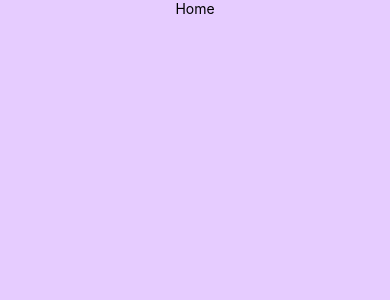
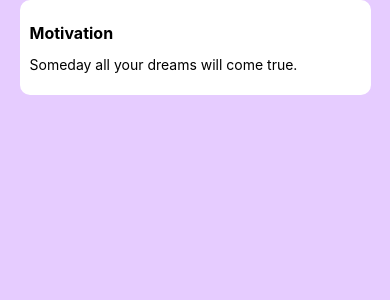
Before and after one commit to hentesandreea/unihack2023, a React Native app: screen /Login in a window 390 px wide. Before the commit this address had no page. Shown: the top 300 px of the page. Built offline with nearby package versions, Linux system fonts and the light colour scheme.

Commit message:
Componenta de quote

```diff
--- a/libs/screens/app/Home.js
+++ b/libs/screens/app/Home.js
@@ -1,10 +1,11 @@
 import {Text} from "react-native";
 import KContainer from "../../ui-components/KContainer";
+import KMotivationalQuotes from "../../ui-components/KMotivationalQuotes";
 
 function Home(props) {
     return (
         <KContainer>
-            <Text>Home</Text>
+            <KMotivationalQuotes title={'Motivation'} description={'Someday all your dreams will come true.'}/>
         </KContainer>
     );
 }
--- /dev/null
+++ b/libs/ui-components/KMotivationalQuotes.js
@@ -0,0 +1,37 @@
+import {Text, View, StyleSheet} from "react-native";
+
+
+function KMotivationalQuotes(
+    {title, description}
+) {
+    return (
+       <View style={styles.label}>
+        <Text style ={styles.header}>
+            {title}
+        </Text>
+           <Text style={styles.quote}>{description}</Text>
+       </View>
+    );
+}
+const styles = StyleSheet.create({
+    label:{
+        backgroundColor:'white',
+        height:'12%',
+        width:'90%',
+        padding:10,
+        alignItems:'left',
+        justifyContent:'space-evenly',
+        borderRadius:10,
+    },
+    header:{
+      fontSize:16,
+        fontWeight:'bold',
+    },
+    quote:{
+        fontSize:14,
+        alignItems:'left',
+    },
+
+})
+
+export default KMotivationalQuotes;
--- a/package.json
+++ b/package.json
@@ -24,7 +24,7 @@
     "react-native": "0.72.6",
     "react-native-safe-area-context": "4.6.3",
     "react-native-screens": "~3.22.0",
-    "react-native-svg": "^14.0.0"
+    "react-native-svg": "13.9.0"
   },
   "devDependencies": {
     "@babel/core": "^7.20.0"
```
Also changed, not shown: 1 other file (tests, documents, lock files or other folders).
